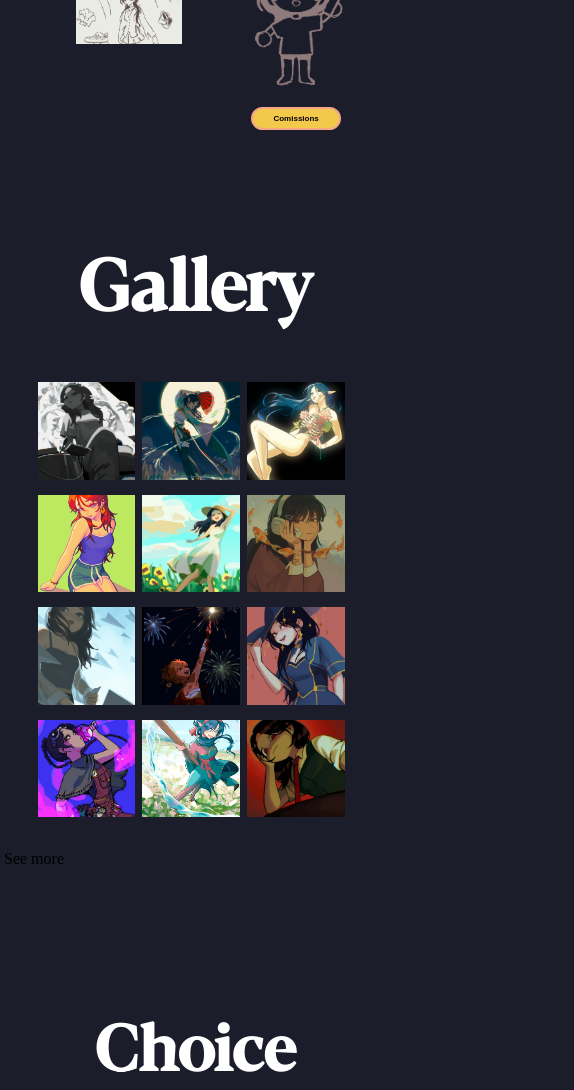
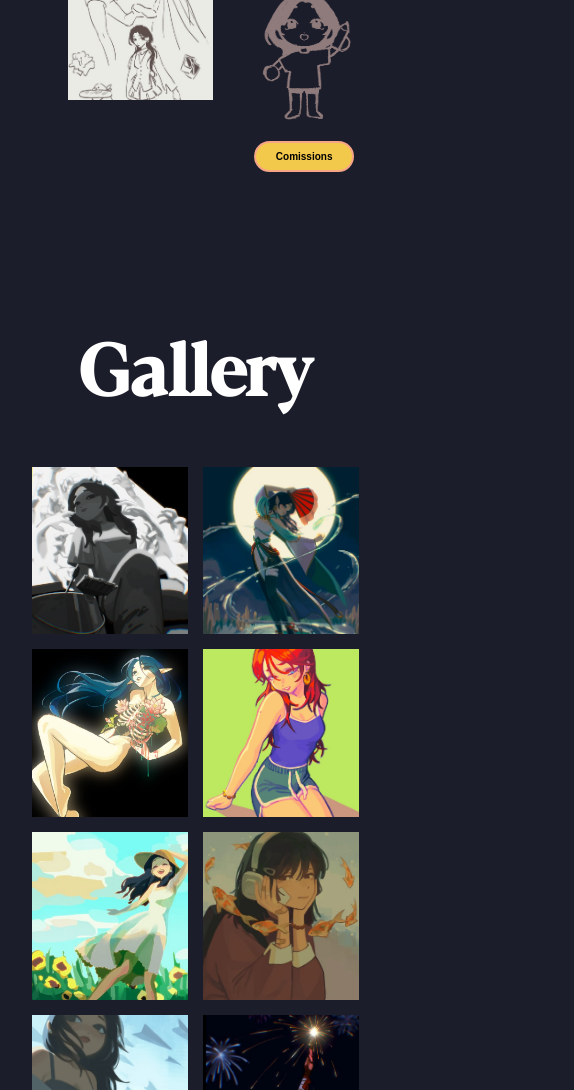
Before and after one commit to Peziiim/Crymelt, a plain HTML site: page index.html in a window 390 px wide. Shown: the part 569-1659 px from the top of the page, 574 px wide, since content can reach past the window. Drawn offline with nearby package versions, Linux system fonts and the light colour scheme.

Commit message:
feat: responsiveness

```diff
--- a/main/style/moblie.css
+++ b/main/style/moblie.css
@@ -14,6 +14,7 @@
 
 #title {
     margin-left: 0;
+    margin-top: 10px;
     font-size: 1.7rem;
 }
 
@@ -25,16 +26,17 @@
 }
 
 .item {
-    width: 1.2rem;
+    width: 1.3rem;
 }
 
 
 .head-container {
     height: 30vh;
+    margin-bottom: 50px;
 }
 
-.head-container {
-    margin-bottom: 50px;
+.dot-container {
+    display: none;
 }
 
 #vitrine h1 {
@@ -45,38 +47,51 @@
     display: flex;
     flex-direction: row-reverse;
     justify-content: space-evenly;
-    min-height: 50vh;
+    min-height: 60vh;
     height: auto;
 }
 
+
+#showcase1 {
+    width: 35vw;
+    margin-left: 20px;
+
+}
+
+#showcase2 {
+    width: 37vw;
+    position: relative;
+    top: -15%;
+    right: -25%;
+
+}
+
 .showcase-txt {
-    font-size: 1.5rem;
-    display: flex;
-    flex-direction: column;
-    align-items: center;
+    font-size: 1.7rem;
     position: relative;
-    top: 90px;
-    right: 4vw;
+    top: 120px;
+    right: 7vw;
 }
 
 .showcase-txt button {
     width: auto;
     margin-top: 20px;
-    padding: 5px 20px 5px 20px;
+    padding: 8px 20px 8px 20px;
     font-weight: 550;
-    font-size: 8px;
+    font-size: 10px;
+
 }
 
 
 .gallery {
-    grid-template-columns: 23vw 23vw 23vw;
-    grid-template-rows: auto auto auto auto auto;
+    grid-template-columns: auto auto;
+    grid-template-rows: auto auto auto auto auto auto;
     gap: 15px;
 }
 
 .gallery-photo {
-    width: 25vw;
-    height: 25vw;
+    width: 40vw;
+    height: 43vw;
 }
 
 
--- a/main/style/style.css
+++ b/main/style/style.css
@@ -9,6 +9,7 @@
 * {
     margin: 0;
     padding: 0;
+
 }
 
 body {
@@ -69,16 +70,16 @@ nav {
     background-image: url('/assets/images/head1.png');
     background-size: 100%;
     background-repeat: no-repeat;
-    width: 100%;
     height: 75vh;
     margin-bottom: 150px;
 }
 
 .dot-container {
     display: flex;
-    position: relative;
-    top: 90%;
-    left: 47.1%;
+    justify-content: center;
+    align-items: end;
+    width: 100%;
+    height: 95%;
     gap: 5px;
 }
 
@@ -122,11 +123,12 @@ nav {
 .showcase-txt button {
     width: auto;
     margin-top: 20px;
-    padding: 15px 40px 15px 40px;
+    padding: 20px 45px 20px 45px;
     border-radius: 25px;
     border: 2px solid rgb(246, 165, 135);
     background-color: var(--btn-back);
     font-weight: 550;
+    cursor: pointer;
 }
 
 .showcase-txt img {
@@ -148,7 +150,7 @@ nav {
 #vitrine {
     width: 100%;
     height: auto;
-    margin-bottom: 150px;
+    margin-bottom: 250px;
 }
 
 #vitrine h1 {
@@ -161,35 +163,36 @@ nav {
 
 .gallery {
     display: grid;
-    grid-template-columns: 23vw 23vw 23vw 23vw;
+    grid-template-columns: auto auto auto auto;
     grid-template-rows: auto auto auto auto;
     justify-content: center;
     justify-items: end;
     align-items: center;
-    gap: 10px;
+    gap: 5px;
     width: 100%;
 }
 
 .gallery-photo {
-    width: 22vw;
+    width: 20vw;
     height: 23vw;
     background-size: cover;
     background-repeat: no-repeat;
     background-position-y: 100%;
+    transition: .4s;
+    cursor: pointer;
 }
 
-/* #seemore {
-    width: 100%;
-    height: 90vh;
-    background-color: var(--background);
-    margin-top: 2px solid blue;
+.gallery-photo:hover {
+    transform: scale(1.05);
+
+}
+
+#seemore {
     display: flex;
-    flex-direction: column;
     align-items: center;
-    justify-content: center;
-    position: relative;
-    bottom: 900px;
-} */
+    justify-content: start;
+    width: 80%;
+}
 
 #videos {
     height: auto;
@@ -212,7 +215,7 @@ nav {
     font-size: 4rem;
     font-family: var(--font);
     color: white;
-    text-shadow: 120px -70px 5px rgb(242, 193, 58), 0px 20px 80px rgb(242, 193, 58);
+    text-shadow: 120px -70px 5px rgb(242, 193, 58), 0 0 100px rgb(242, 193, 58);
 }
 
 .tw {
```
